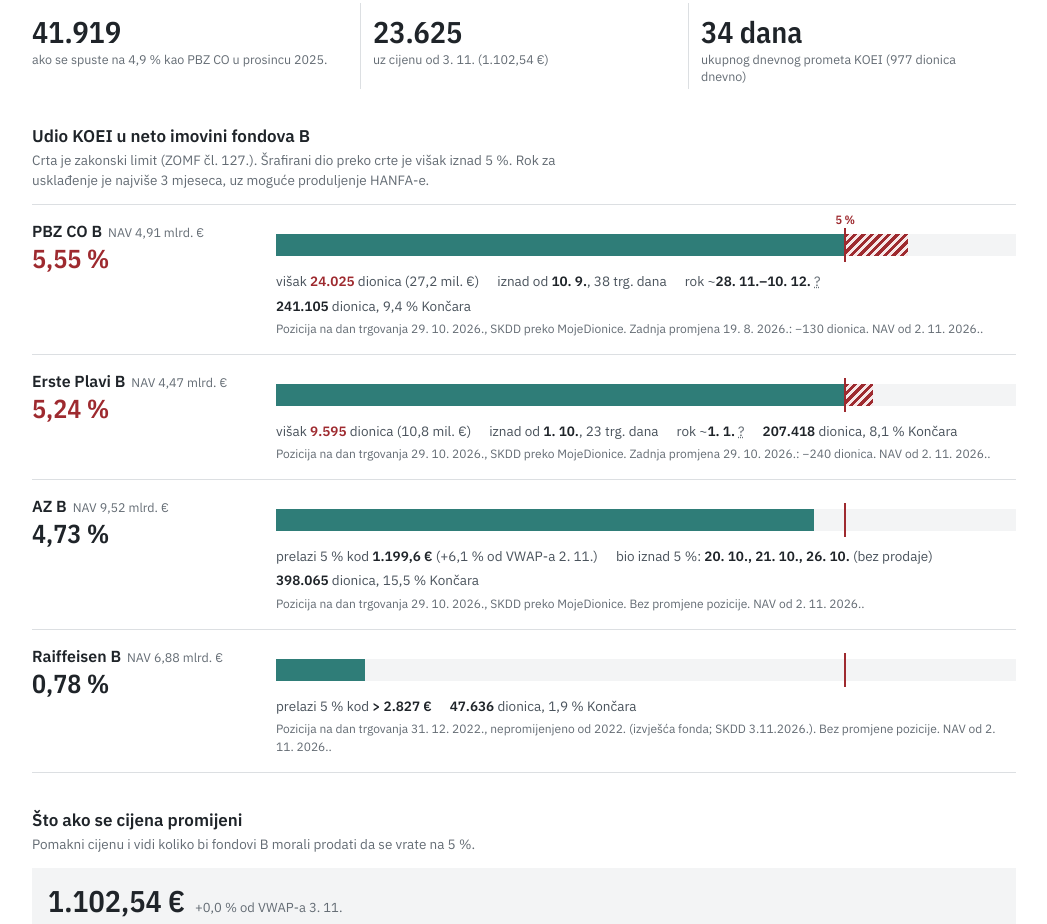
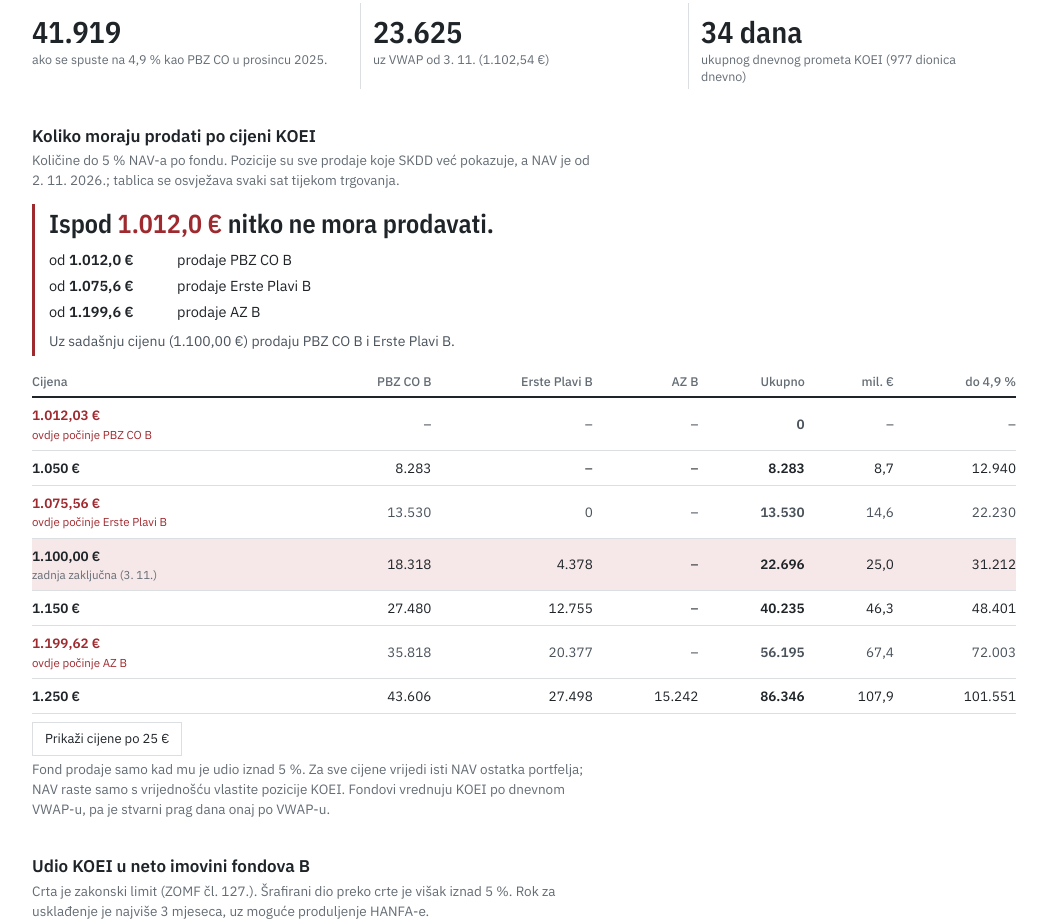
Before and after one commit to luksakurtela2-bot/koei, a plain HTML site: page docs/index.html in a window 1280 px wide. Shown: the part 503-1427 px from the top of the page, without its empty margins (116-1163 px from the left). Drawn offline with nearby package versions, Linux system fonts and the light colour scheme.

Commit message:
Tablica količina po cijeni s pragovima fondova; satno osvježavanje cijene tijekom trgovanja
Co-Authored-By: Claude Opus 5.5 <noreply@anthropic.com>

```diff
--- a/docs/app.js
+++ b/docs/app.js
@@ -37,11 +37,11 @@ function render(D) {
   const k = D.koei;
 
   // traka
-  $("#px").textContent = eur(k.vwap, 2);
-  const ch = k.vwap / k.prethodni_vwap - 1;
+  $("#px").textContent = D.koei_uzivo ? eur(D.koei_uzivo.zadnja, 2) : eur(k.vwap, 2);
+  const ch = D.koei_uzivo ? D.koei_uzivo.zadnja / k.zadnja - 1 : k.vwap / k.prethodni_vwap - 1;
   const chg = $("#chg"); chg.textContent = (ch >= 0 ? "+" : "") + pct(ch, 1); chg.className = "chg " + (ch < 0 ? "dn" : "up");
   const gen = new Date(D.generirano);
-  $("#upd").innerHTML = `VWAP ${dt(k.datum)}<br>osvježeno ${gen.getDate()}. ${gen.getMonth() + 1}. u ${gen.toLocaleTimeString("hr-HR", { hour: "2-digit", minute: "2-digit" })}`;
+  $("#upd").innerHTML = `${D.koei_uzivo ? `cijena u ${D.koei_uzivo.vrijeme}` : `VWAP ${dt(k.datum)}`}<br>osvježeno ${gen.getDate()}. ${gen.getMonth() + 1}. u ${gen.toLocaleTimeString("hr-HR", { hour: "2-digit", minute: "2-digit" })}`;
 
   // hero
   const navDate = B.map((f) => f.nav_date).sort().pop() || k.datum;
@@ -70,10 +70,13 @@ function render(D) {
   if (D.moguca_podjela) warn.push("Cijena KOEI promijenila se u jednom danu više od 50 % – moguća podjela dionica; brojke treba provjeriti.");
   if (warn.length) $(".hero").insertAdjacentHTML("beforeend", `<div class="warn">${warn.map(esc).join(" ")}</div>`);
   const tiles = [["", fmt(D.ukupno.visak49), `ako se spuste na 4,9 % kao PBZ CO u prosincu 2025.`]];
-  if (k.datum > navDate) tiles.push(["", fmt(today.t5), `uz cijenu od ${dt(k.datum)} (${eur(k.vwap, 2)})`]);
+  const L = D.koei_uzivo;
+  if (L) tiles.push(["", fmt(scenario(L.zadnja).t5), `uz cijenu sada (${dt(L.datum)} u ${L.vrijeme}: ${eur(L.zadnja, 2)})`]);
+  else if (k.datum > navDate) tiles.push(["", fmt(today.t5), `uz VWAP od ${dt(k.datum)} (${eur(k.vwap, 2)})`]);
   tiles.push(["", fmt(D.ukupno.visak5 / D.likvidnost.adv20.dionica, 0) + " dana", `ukupnog dnevnog prometa KOEI (${fmt(D.likvidnost.adv20.dionica)} dionica dnevno)`]);
   $("#totals").innerHTML = over.length ? tiles.map(([c, b, s]) => `<div class="tot ${c}"><b>${b}</b><span>${s}</span></div>`).join("") : "";
 
+  renderPrices(D, B);
   renderGauges(B);
   initCalc();
   renderChart(180);
@@ -83,6 +86,43 @@ function render(D) {
   renderOthers(D);
   renderMethod(D);
   $("#foot").innerHTML = `Osobni alat za praćenje, ne savjet za ulaganje. Izvori: ZSE, SKDD (preko MojeDionice), NAV sa stranica AZ, Erste Plavi, PBZ CO i Raiffeisen, obavijesti PBZ CO (do 3. 11. 2026.). Podaci kasne 1–2 radna dana.`;
+}
+
+// ---------------------------------------------------------------- količine po cijeni
+function renderPrices(D, B) {
+  const k = D.koei, L = D.koei_uzivo;
+  const hold = B.filter((f) => f.dionica > 0 && f.prag_cijena && f.prag_cijena < 3 * f.vwap).sort((a, b) => a.prag_cijena - b.prag_cijena);
+  const navDate = B.map((f) => f.nav_date).sort().pop();
+  if (!hold.length) { $("#ladder").innerHTML = ""; return; }
+  const min = hold[0];
+  const cur = L ? L.zadnja : k.zadnja;
+  const state = cur < min.prag_cijena ? `Uz sadašnju cijenu (${eur(cur, 2)}) nitko ne mora prodavati.`
+    : `Uz sadašnju cijenu (${eur(cur, 2)}) prodaju ${hold.filter((f) => cur >= f.prag_cijena).map((f) => NAME[f.id]).join(" i ")}.`;
+  $("#ladder").innerHTML = `<p class="floor">Ispod <b>${eur(min.prag_cijena, 1)}</b> nitko ne mora prodavati.</p>
+    <ol class="steps">${hold.map((f) => `<li><span>od <b>${eur(f.prag_cijena, 1)}</b></span><span>prodaje ${NAME[f.id]}</span></li>`).join("")}</ol>
+    <p class="state">${state}</p>`;
+  $("#px-note").textContent = `Količine do 5 % NAV-a po fondu. Pozicije su sve prodaje koje SKDD već pokazuje, a NAV je od ${dt(navDate, true)}; tablica se osvježava svaki sat tijekom trgovanja.`;
+  // sažeta tablica (~8 redaka): pragovi fondova, sadašnja cijena i okrugle cijene po 50 € između; ostalo na klik
+  const curRow = L ? { c: L.zadnja, t: `sada (${L.vrijeme})`, cls: "now" } : { c: k.zadnja, t: `zadnja zaključna (${dt(k.datum)})`, cls: "now" };
+  const special = [curRow, ...hold.map((f) => ({ c: f.prag_cijena, t: `ovdje počinje ${NAME[f.id]}`, cls: "trig" }))];
+  const far = (c) => special.every((r) => Math.abs(r.c - c) > 15);
+  const top = Math.max(cur, hold.at(-1).prag_cijena) + 100;
+  const grid50 = [], grid25 = [];
+  for (let c = Math.ceil(min.prag_cijena / 50) * 50; c <= top; c += 50) if (far(c)) grid50.push({ c, t: "", cls: "" });
+  for (let c = Math.floor(min.prag_cijena * 0.97 / 25) * 25; c <= top + 50; c += 25) if (far(c) && c % 50) grid25.push({ c, t: "", cls: "extra" });
+  const rows = [...special, ...grid50, ...grid25].sort((a, b) => a.c - b.c);
+  const ids = ["PBZ_B", "ER_B", "AZ_B"].filter((id) => B.some((f) => f.id === id));
+  $("#pxtbl").innerHTML = `<thead><tr><th>Cijena</th>${ids.map((id) => `<th>${NAME[id]}</th>`).join("")}<th>Ukupno</th><th>mil. €</th><th>do 4,9 %</th></tr></thead><tbody>` +
+    rows.map((r) => {
+      const s = scenario(r.c), by = Object.fromEntries(s.rows.map((x) => [x.id, x.n5]));
+      return `<tr class="${r.cls}"${r.cls === "extra" ? " hidden" : ""}><td><b>${eur(r.c, r.t ? 2 : 0)}</b>${r.t ? `<small>${esc(r.t)}</small>` : ""}</td>${ids.map((id) => `<td>${by[id] ? fmt(by[id]) : "–"}</td>`).join("")}<td><b>${s.t5 ? fmt(s.t5) : "0"}</b></td><td>${s.t5 ? fmt(s.t5 * r.c / 1e6, 1) : "–"}</td><td>${s.t49 ? fmt(s.t49) : "–"}</td></tr>`;
+    }).join("") + "</tbody>";
+  if (!$("#px-more")) {
+    const btn = document.createElement("button"); btn.id = "px-more"; btn.className = "more"; btn.type = "button"; btn.textContent = "Prikaži cijene po 25 €";
+    btn.onclick = () => { document.querySelectorAll("#pxtbl tr.extra").forEach((tr) => (tr.hidden = !tr.hidden)); btn.textContent = btn.textContent.includes("Prikaži") ? "Sakrij cijene po 25 €" : "Prikaži cijene po 25 €"; };
+    $("#pxtbl").closest(".tbl-wrap").after(btn);
+  }
+  $("#px-foot").textContent = "Fond prodaje samo kad mu je udio iznad 5 %. Za sve cijene vrijedi isti NAV ostatka portfelja; NAV raste samo s vrijednošću vlastite pozicije KOEI. Fondovi vrednuju KOEI po dnevnom VWAP-u, pa je stvarni prag dana onaj po VWAP-u.";
 }
 
 // ---------------------------------------------------------------- mjerila
@@ -115,7 +155,7 @@ function renderGauges(B) {
         ${i === 0 ? `<span class="line5-lbl" style="left:${x(LIM)}%">5 %</span>` : ""}
       </div>
       <div class="g-facts">${facts.join("")}</div>
-      <div class="g-src">Pozicija na dan trgovanja ${dt(f.dionica_trg, true)}${f.dionica_tocno ? "" : " (procjena)"}, ${src}. ${chg} NAV od ${dt(f.nav_date, true)}${f.nav_procjena ? " – procjena prema kretanju ostalih fondova (stranica društva nije dohvaćena)" : ""}.</div>
+      <div class="g-src">Pozicija na dan trgovanja ${dt(f.dionica_trg, true)}${f.dionica_tocno ? "" : " (procjena)"}, ${src}. ${chg} NAV od ${dt(f.nav_date, true)}${f.nav_procjena ? " – procjena prema kretanju ostalih fondova (stranica društva nije dohvaćena)." : ""}</div>
     </div>`;
   }).join("");
 }
--- a/docs/index.html
+++ b/docs/index.html
@@ -34,6 +34,16 @@
     <h1 id="h1">Učitavanje podataka</h1>
     <div class="lede" id="lede"></div>
     <div class="totals" id="totals"></div>
+  </section>
+
+  <section class="prices" aria-labelledby="h-px">
+    <div class="sec-hd">
+      <h2 id="h-px">Koliko moraju prodati po cijeni KOEI</h2>
+      <p class="note" id="px-note"></p>
+    </div>
+    <div class="ladder" id="ladder"></div>
+    <div class="tbl-wrap"><table class="tbl px-tbl" id="pxtbl"></table></div>
+    <p class="note" id="px-foot"></p>
   </section>
 
   <section class="limit" aria-labelledby="h-limit">
--- a/docs/style.css
+++ b/docs/style.css
@@ -164,3 +164,20 @@ input[type=range] { width: 100%; margin: 14px 0 4px; accent-color: var(--limit);
 .split small { grid-column: 1 / -1; font-size: 13px; color: var(--ink-3); }
 .split li.zero b { color: var(--ink-3); }
 .totals { border-top: 0; margin-top: 14px; }
+
+/* količine po cijeni */
+.ladder { border-left: 3px solid var(--limit); padding: 4px 0 4px 14px; margin-bottom: 16px; }
+.ladder .floor { font: 600 clamp(20px, 5vw, 26px)/1.2 var(--cond); }
+.ladder .floor b { color: var(--limit); }
+.ladder .steps { list-style: none; margin: 8px 0 6px; font-size: 14.5px; }
+.ladder .steps li { display: flex; gap: 10px; padding: 2px 0; }
+.ladder .steps li span:first-child { min-width: 118px; }
+.ladder .state { font-size: 14px; color: var(--ink-2); }
+.tbl-wrap { overflow-x: auto; -webkit-overflow-scrolling: touch; }
+.px-tbl { min-width: 520px; font-size: 13.5px; }
+.px-tbl td small { display: block; font-size: 11.5px; color: var(--ink-3); font-weight: 400; }
+.px-tbl tr.now td { background: var(--limit-wash); }
+.px-tbl tr.trig td { color: var(--ink-2); }
+.px-tbl tr.trig td:first-child small { color: var(--limit); }
+.px-tbl tr.trig td:first-child b { color: var(--limit); }
+#px-more { margin-top: 8px; }
```
Also changed, not shown: 2 other files.
